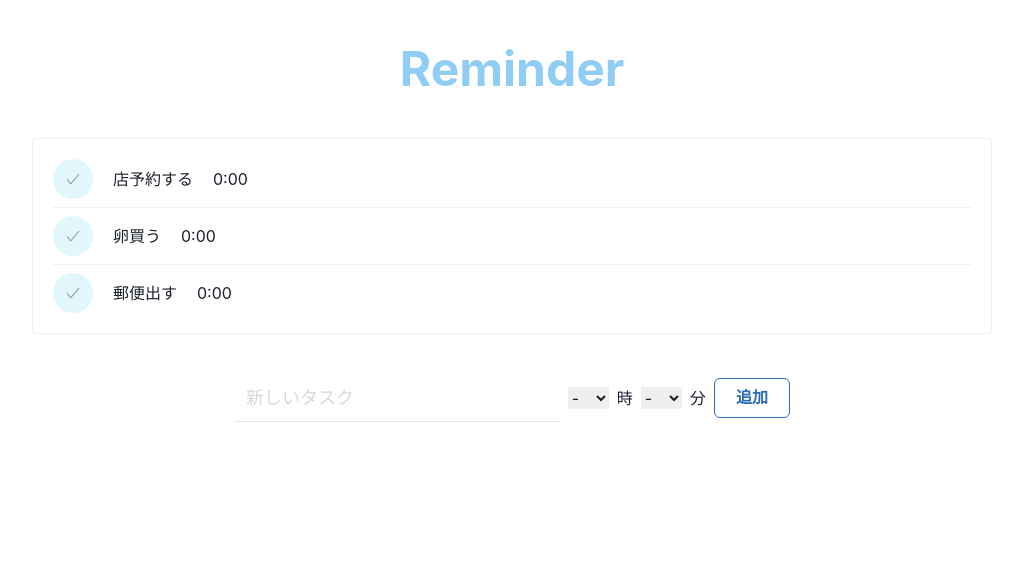
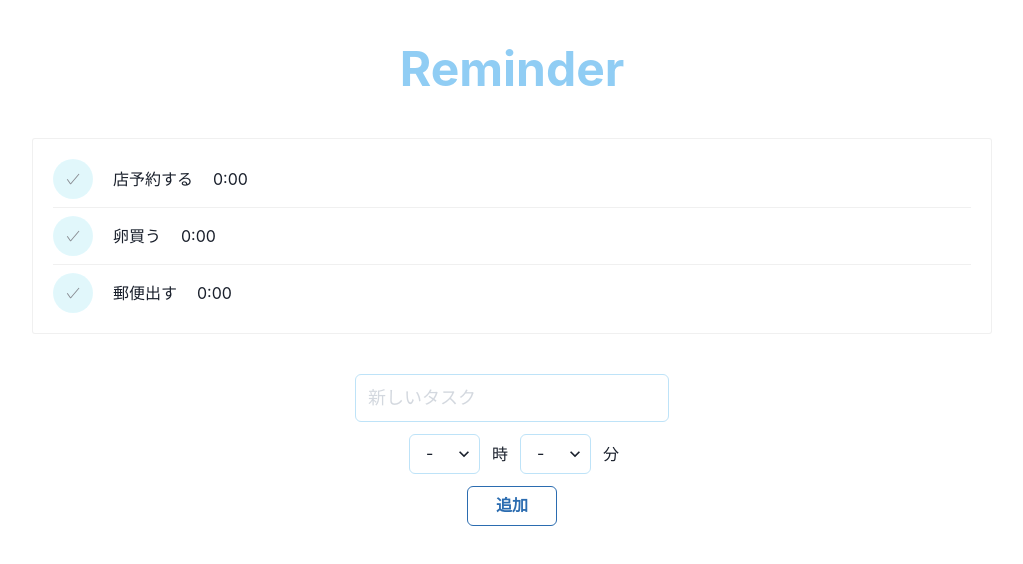
Before and after one commit to tomoya0318/learn-react, a React (Vite) app in the folder app/: page / in a window 1280 px wide. Shown: the top 564 px of the page, without its empty margins (128-1151 px from the left). Built offline with nearby package versions, Linux system fonts and the light colour scheme.

Commit message:
chnage select time

```diff
--- a/app/src/components/Form.tsx
+++ b/app/src/components/Form.tsx
@@ -1,5 +1,5 @@
 import React, { useState } from "react";
-import { useToast, HStack, Input, Button } from '@chakra-ui/react';
+import { useToast, VStack, Input, Button, Select } from '@chakra-ui/react';
 import { InformTodo } from "./Todo";
 import { Time } from "./Time";
 
@@ -40,17 +40,21 @@ export const Form: React.FC<{createTodo:( todo: InformTodo ) => void}> = ({ crea
     createTodo(newTodo);
 
     setEnteredTodo("");
+    setTime("");
   };
   return (
     <div>
       <form onSubmit={addTodo}>
-        <HStack>
+        <VStack>
           <Input
             placeholder="新しいタスク"
             _placeholder={{ opacity: "0.3", color: "gray.500"}}
             size="lg"
             padding={3}
-            variant="flushed"
+            variant="outline"
+            border="1px solid"
+            borderColor="blue.100"
+            borderRadius="md"
             value={enteredTodo}
             onChange={(e: React.ChangeEvent<HTMLSelectElement>) => setEnteredTodo(e.target.value)}
           />
@@ -65,7 +69,7 @@ export const Form: React.FC<{createTodo:( todo: InformTodo ) => void}> = ({ crea
           >
             追加
           </Button>
-        </HStack>
+        </VStack>
       </form>
     </div>
   );
--- a/app/src/components/Time.tsx
+++ b/app/src/components/Time.tsx
@@ -1,12 +1,12 @@
-import { useState, useEffect } from "react";
-import { useToast } from "@chakra-ui/react";
+import React, { useState, useEffect } from "react";
+import { HStack, Select, Text } from "@chakra-ui/react";
 
-export const Time: React.FC<{setTime: (time: string) => void}> = ({ setTime }) => {
+export const Time: React.FC<{ setTime: (time: string) => void }> = ({ setTime }) => {
     const [hour, setHour] = useState<number|string>("-");
     const [minute, setMinute] = useState<number|string>("-");
 
     useEffect(() => {
-        if(hour !== "-" && minute !== "-"){
+        if (hour !== "-" && minute !== "-") {
             setTime(`${padZero(hour)}:${padZero(minute)}`);
         }
     }, [hour, minute, setTime]);
@@ -23,34 +23,48 @@ export const Time: React.FC<{setTime: (time: string) => void}> = ({ setTime }) =
 
     const padZero = (num: number|string) => String(num).padStart(2, "0");
 
-    const hourOptions = [
-        <option key="-" value="-">-</option>,
-        ...Array.from({ length: 24 }, (_, i) => (
+    const hourOptions = Array.from({ length: 24 }, (_, i) => (
         <option key={i} value={i}>
             {padZero(i)}
         </option>
-        ))
-    ];
+    ));
 
-    const minuteOptions = [
-        <option key="-" value="-">-</option>,
-        ...Array.from({ length: 60 }, (_, i) => (
+    const minuteOptions = Array.from({ length: 60 }, (_, i) => (
         <option key={i} value={i}>
             {padZero(i)}
         </option>
-        ))
-    ];
+    ));
 
     return (
-        <>
-            <select value={hour} onChange={handleHourChange}>
+        <HStack>
+            <Select
+                placeholder="-"
+                value={hour}
+                onChange={handleHourChange}
+                boxsize="lg"
+                padding={1}
+                variant="outline"
+                border="1px solid"
+                borderColor="blue.100"
+                borderRadius="md"
+            >
                 {hourOptions}
-            </select>
-            <span>時</span>
-            <select value={minute} onChange={handleMinuteChange}>
+            </Select>
+            <Text>時</Text>
+            <Select
+                placeholder="-"
+                value={minute}
+                onChange={handleMinuteChange}
+                boxsize="lg"
+                padding={1}
+                variant="outline"
+                border="1px solid"
+                borderColor="blue.100"
+                borderRadius="md"
+            >
                 {minuteOptions}
-            </select>
-            <span>分</span>
-        </>
+            </Select>
+            <Text>分</Text>
+        </HStack>
     );
-}
+};
```
Lines whose indentation alone changed are shown as unchanged.
